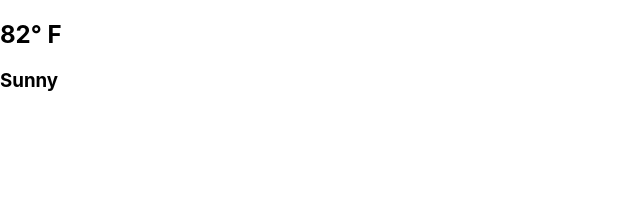
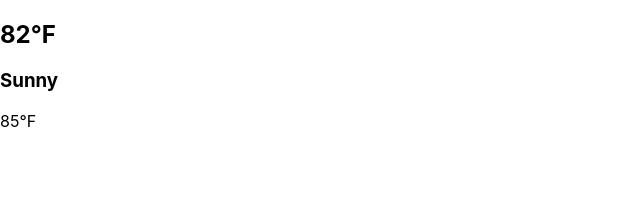
Before and after one commit to Adrian93EH3/Weather-App-React, a React (Create React App) app: page / in a window 1280 px wide. Shown: the top 201 px of the page, without its empty margins (0-640 px from the left). Built offline with nearby package versions, Linux system fonts and the light colour scheme.

Commit message:
adding more bones

```diff
--- a/src/App.js
+++ b/src/App.js
@@ -13,13 +13,17 @@ function App() {
             <p></p>
           </div>
           <div className="temperature">
-            <h2>82° F</h2>
+            <h2>82°F</h2>
           </div>
           <div className="weatherDescription">
             <h3>Sunny</h3>
           </div>
         </div>
-        <div className="placeholder2"></div>
+        <div className="placeholder2">
+          <div className="feelsLike">
+            <p>85°F</p>
+          </div>
+        </div>
       </div>
     </div>
   );
```
